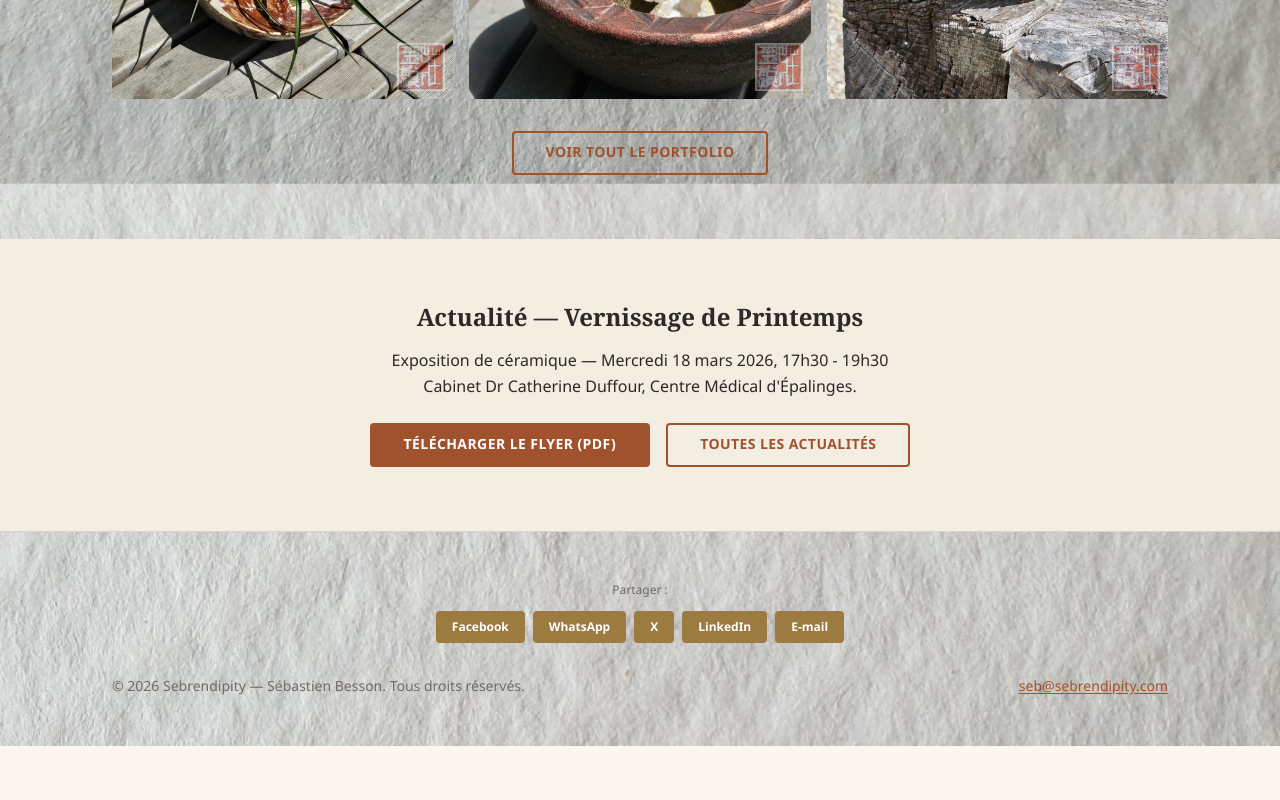
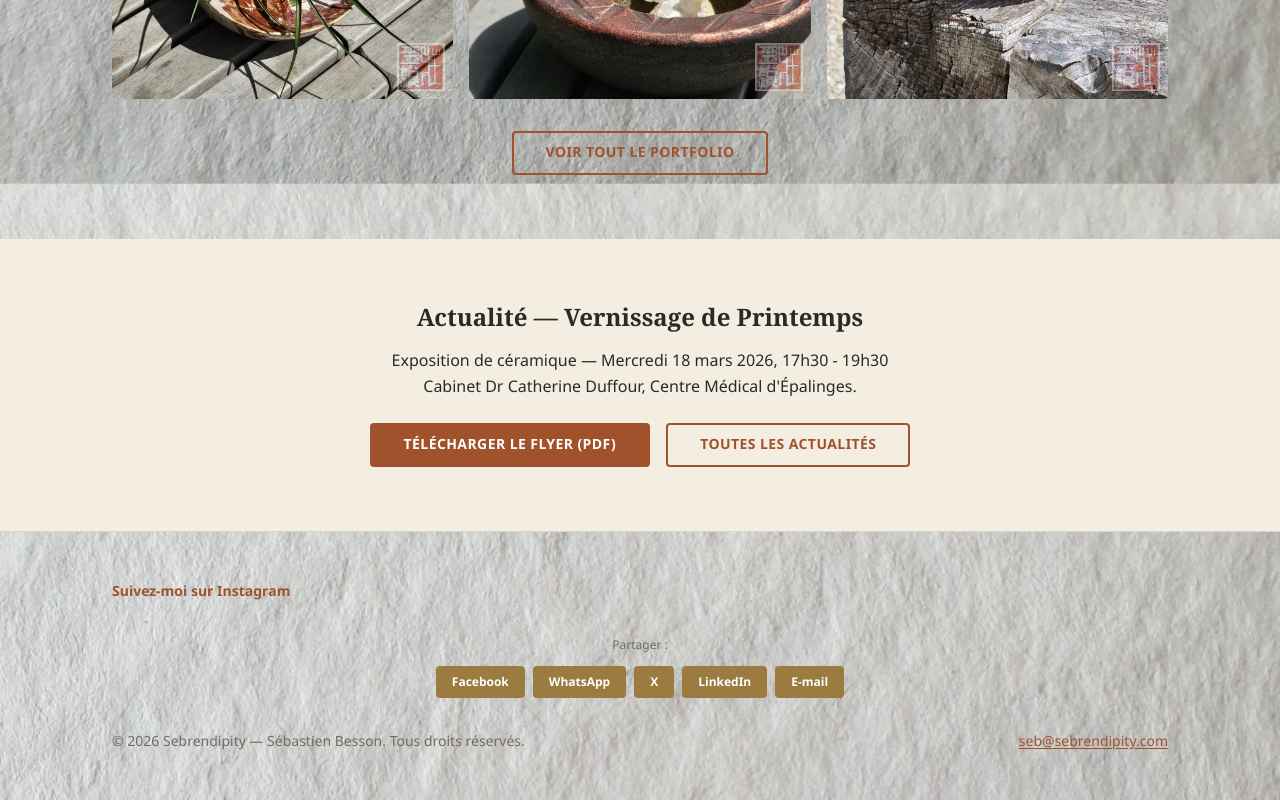
Before and after one commit to joanrorkmac/sebrendipity.com, a plain HTML site: page index.html in a window 1280 px wide. Shown: the part 1523-2323 px from the top of the page. Before the commit the page ends 2269 px from the top, so only its background shows below. Drawn offline with Linux system fonts and the light colour scheme.

Commit message:
Ajout du lien Instagram dans le footer de toutes les pages
Co-Authored-By: Claude Opus 4.6 <noreply@anthropic.com>

```diff
--- a/css/style.css
+++ b/css/style.css
@@ -754,6 +754,22 @@ h3 { font-size: var(--text-xl); margin-bottom: var(--space-sm); }
 
 /* --- Share Bar --- */
 
+.social-link {
+  text-align: center;
+  margin-bottom: var(--space-md);
+}
+
+.social-link a {
+  color: var(--color-accent);
+  font-weight: 600;
+  text-decoration: none;
+}
+
+.social-link a:hover,
+.social-link a:focus {
+  text-decoration: underline;
+}
+
 .share-bar {
   display: flex;
   flex-wrap: wrap;
--- a/index.html
+++ b/index.html
@@ -161,6 +161,7 @@
 
   <footer class="site-footer" role="contentinfo">
     <div class="container">
+      <p class="social-link"><a href="https://www.instagram.com/sebrendipity?igsh=MW56Z2tjajVxYTUzaQ==" target="_blank" rel="noopener">Suivez-moi sur Instagram</a></p>
       <div class="share-bar">
         <span>Partager :</span>
         <a href="https://www.facebook.com/sharer/sharer.php?u=https://sebrendipity.com" target="_blank" rel="noopener">Facebook</a>
```
Also changed, not shown: actualite.html (+1 -0 lines), boutique.html (+1 -0 lines), contact.html (+1 -0 lines), merci.html (+1 -0 lines), portfolio.html (+1 -0 lines), tearoom.html (+1 -0 lines).
